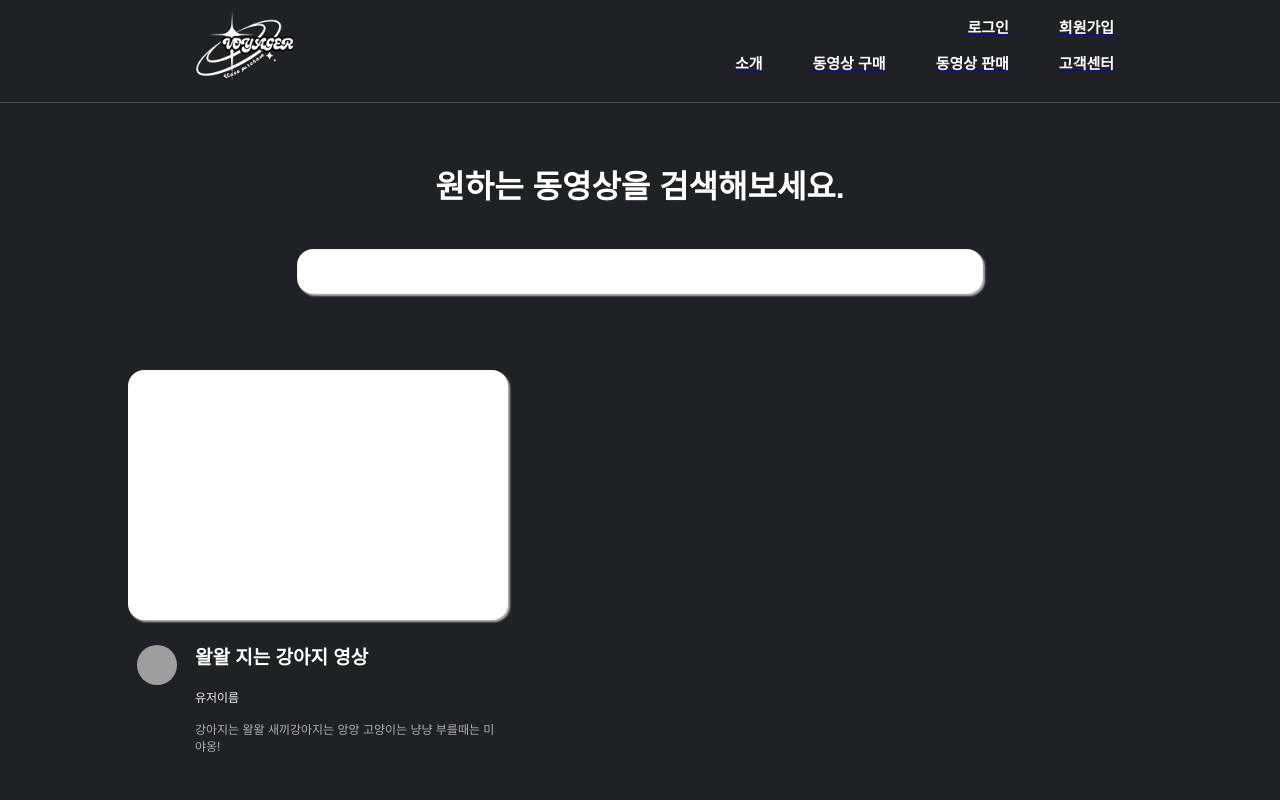
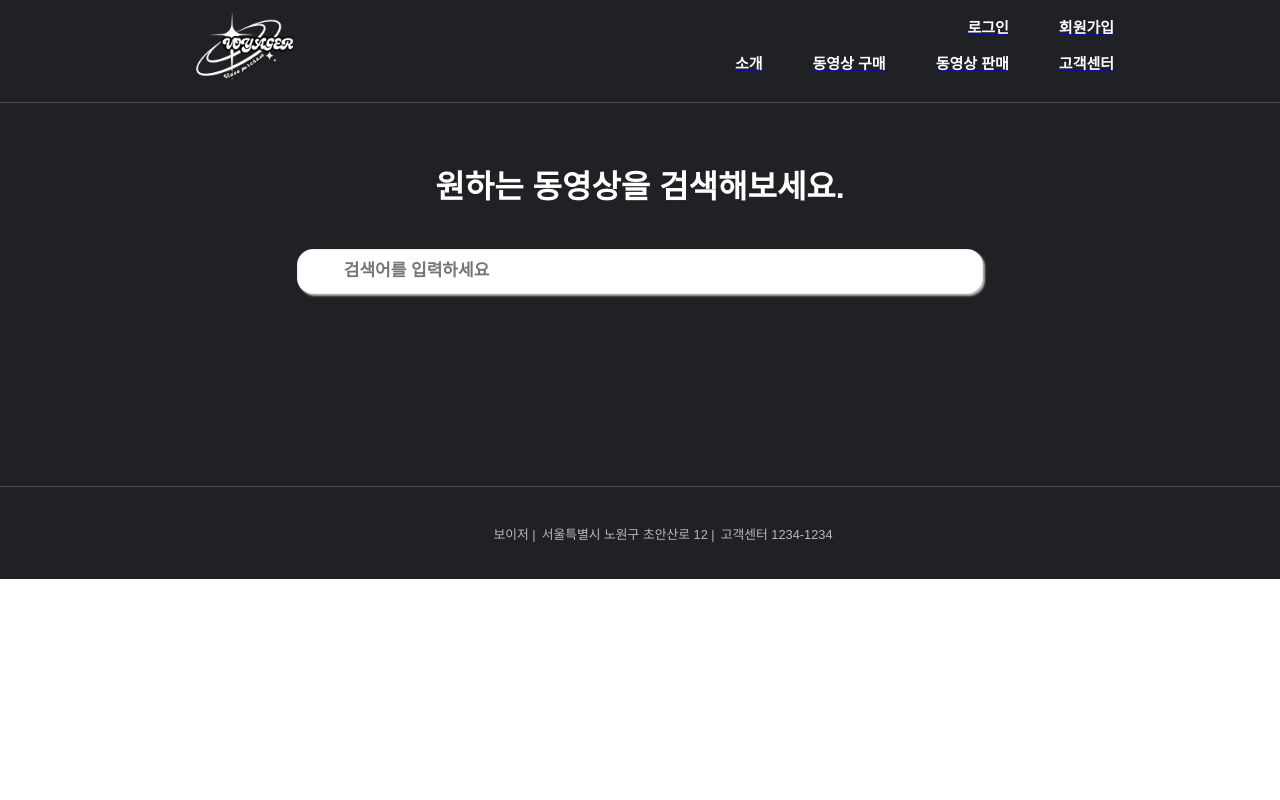
Before and after one commit to Doongiho/VOYAGER, a React (Create React App) app: page / in a window 1280 px wide. Shown: the top 800 px of the page. Built offline with nearby package versions, Linux system fonts and the light colour scheme; grey boxes are pictures that could not be loaded; a web font is replaced by a local one.

Commit message:
refactor: 동적 비디오 목록 관리를 위해 Video 컴포넌트를 리팩토링

```diff
--- a/src/page/video/video.tsx
+++ b/src/page/video/video.tsx
@@ -1,33 +1,46 @@
-import React from 'react';
+import React, { useState, useEffect } from 'react';
 import styled from 'styled-components';
-import ImageUser from '../../assests/kakao.png';
+import { useNavigate } from 'react-router-dom';
+import { IVideo } from '../../types/IVideo';
+import { VideoSalesProps } from '../../types/VideoSalesProps';
 
+const Video: React.FC<VideoSalesProps> = ({ videos }) => {
+  const navigate = useNavigate();
+  const [filteredVideoSales, setFilteredVideoSales] = useState<IVideo[]>([]);
 
-const Video: React.FC = () => {
+  useEffect(() => {
+    if (videos) {
+      setFilteredVideoSales(videos);
+    }
+  }, [videos]);
+
+  const handleVideoClick = (video: IVideo) => {
+    navigate('/videoManagement', { state: { video } });
+  };
+
   return (
     <VideoContainer>
       <VideoDiv>
         <Videoh1>원하는 동영상을 검색해보세요.</Videoh1>
-        <Input></Input>
+        <Input placeholder="검색어를 입력하세요"></Input>
         <ServiceUl>
-          <ServiceLi>
+          {filteredVideoSales.map((video: IVideo, index: number) => (
+            <ServiceLi key={index} onClick={() => handleVideoClick(video)}>
               <DivVideo>
+                {video.videoFile && video.videoFile instanceof Blob && (
+                  <VideoThumbnail src={URL.createObjectURL(video.videoFile)} />
+                )}
               </DivVideo>
               <VidesoDiv>
-              <UserImage src={ImageUser} alt="Flash" />
+                <UserImage src={video.title} alt="User" />
                 <Videoss>
-                <VideoH3>
-                  왈왈 지는 강아지 영상
-                </VideoH3>
-                <VideoA>
-                  유저이름
-                </VideoA>
-                <VideoP>
-                  강아지는 왈왈 새끼강아지는 앙앙 고양이는 냥냥 부를때는 미야옹!
-                </VideoP>
+                  <VideoH3>{video.title}</VideoH3>
+                  <VideoA>{video.username}</VideoA>
+                  <VideoP>{video.explanation}</VideoP>
                 </Videoss>
               </VidesoDiv>
             </ServiceLi>
+          ))}
         </ServiceUl>
       </VideoDiv>
     </VideoContainer>
@@ -51,6 +64,16 @@ const VideoContainer = styled.div`
   height:100%;
   padding: 140px 0;
 `;
+
+const VideoThumbnail = styled.video`
+  width: 100%;
+  margin: 0 auto;
+  border-radius: 1rem;
+  cursor: pointer;
+  background-position: bottom;
+  margin-bottom: 200px;
+`;
+
 const Videoh1 = styled.h1`
 `;
 
@@ -91,12 +114,11 @@ const ServiceLi = styled.li`
 `;
 const DivVideo = styled.div`
   width: 100%;
-  height: 250px;
+  height: 205px;
   display: block;
   border-radius: 1rem;
-  background:#fff;
   box-shadow: 2px 2px 2px #b2b2b2;
-  margin:10px 0;
+  margin: 10px 0;
 `;
 
 const VideoA = styled.a`
```
Lines whose indentation alone changed are shown as unchanged.
